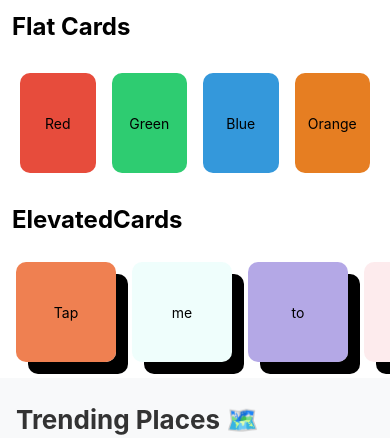
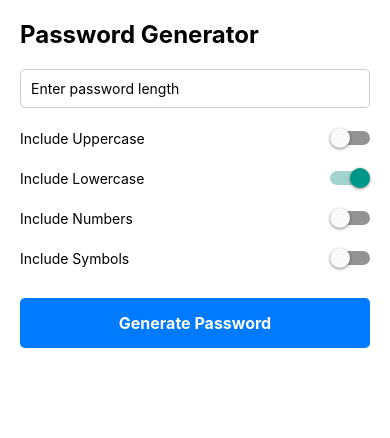
Before and after one commit to prathambhalke/Learn-React-Native-CLI, a React Native app: screen / in a window 390 px wide. Shown: the top 438 px of the page. Built offline with nearby package versions, Linux system fonts and the light colour scheme.

Commit message:
created password generator application - used formik, yup

```diff
--- a/App.tsx
+++ b/App.tsx
@@ -5,16 +5,20 @@ import ThemeToggle from './components/ThemeToggle';
 import ElevatedCards from './components/ElevatedCards';
 import FancyCard from './components/FancyCard';
 import ActionCard from './components/ActionCard';
+import ContactList from './components/ContactList';
+import Pass from './components/password_generator/Pass';
 
 function App() {
   return (
     // <ThemeToggle />
     <SafeAreaView>
       <ScrollView horizontal={false}>
-        <FlatCards />
+        {/* <FlatCards />
         <ElevatedCards />
         <FancyCard />
-        <ActionCard />
+        <ContactList />
+        <ActionCard /> */}
+        <Pass />
       </ScrollView>
     </SafeAreaView>
   );
--- /dev/null
+++ b/components/ContactList.tsx
@@ -0,0 +1,110 @@
+import { Image, ScrollView, StyleSheet, Text, View } from 'react-native';
+import React from 'react';
+
+export default function ContactList() {
+  interface ContactDataType {
+    uid: number;
+    name: string;
+    company: string;
+    imageUrl: string;
+  }
+
+  const contactData: ContactDataType[] = [
+    {
+      uid: 1,
+      name: 'Prathamesh Bhalke',
+      company: 'HMX Media',
+      imageUrl: 'https://via.placeholder.com/100',
+    },
+    {
+      uid: 2,
+      name: 'Aman Mulnai',
+      company: 'RazorPay',
+      imageUrl: 'https://media.licdn.com/dms/image/v2/D4D03AQGK26wheX3e8w/profile-displayphoto-shrink_400_400/B4DZO6VAV6GUAg-/0/1733997889360?e=1740614400&v=beta&t=KKUfQp9lBqWqSUs0-fFksEe0KY6AcSv0W7OUaG3jxxo',
+    },
+    {
+      uid: 3,
+      name: 'Ganesh Nagargoje',
+      company: 'RazorPay',
+      imageUrl: 'https://via.placeholder.com/100',
+    },
+    {
+      uid: 4,
+      name: 'Vaibhav Matere',
+      company: 'Siemens',
+      imageUrl: 'https://via.placeholder.com/100',
+    },
+    {
+      uid: 5,
+      name: 'Preeti Wadhwani',
+      company: 'Red Hat',
+      imageUrl: 'https://via.placeholder.com/100',
+    },
+  ];
+
+  return (
+    <View style={styles.container}>
+      <Text style={styles.headingText}>Contact List</Text>
+      <ScrollView style={styles.scrollContainer}>
+        {contactData.map(({ uid, name, company, imageUrl }) => (
+          <View key={uid} style={styles.card}>
+            <Image
+              source={{ uri: imageUrl }}
+              style={styles.image}
+              accessibilityLabel={`Image of ${name}`}
+            />
+            <View>
+            <Text style={styles.userName}>{name}</Text>
+            <Text style={styles.userCompany}>{company}</Text>
+            </View>
+          </View>
+        ))}
+      </ScrollView>
+    </View>
+  );
+}
+
+const styles = StyleSheet.create({
+  container: {
+    flex: 1,
+    backgroundColor: '#f8f9fa',
+    padding: 16,
+  },
+  headingText: {
+    fontSize: 26,
+    fontWeight: 'bold',
+    paddingVertical: 10,
+    color: '#333',
+  },
+  scrollContainer: {
+    flex: 1,
+  },
+  card: {
+    flexDirection: 'row',
+    alignItems: 'center',
+    padding: 16,
+    backgroundColor: '#8B5DFF',
+    borderRadius: 8,
+    marginBottom: 8,
+    shadowColor: '#000',
+    shadowOpacity: 0.1,
+    shadowOffset: { width: 0, height: 2 },
+    shadowRadius: 4,
+    elevation: 2,
+  },
+  image: {
+    width: 50,
+    height: 50,
+    borderRadius: 25,
+    marginRight: 16,
+    borderColor:"#000"
+  },
+  userName: {
+    fontSize: 18,
+    fontWeight: '600',
+  },
+  userCompany: {
+    fontSize: 16,
+    color: '#fff',
+  },
+});
--- /dev/null
+++ b/components/password_generator/Pass.tsx
@@ -0,0 +1,189 @@
+import React, {useState} from 'react';
+import {StyleSheet, Text, TextInput, View, TouchableOpacity, Switch, Alert} from 'react-native';
+import {Formik} from 'formik';
+import * as Yup from 'yup';
+
+// Validation schema using Yup
+const passwordSchema = Yup.object().shape({
+  passwordLength: Yup.number()
+    .min(4, 'Should be minimum of 4 characters')
+    .max(16, 'Should be maximum of 16 characters')
+    .required('Length is required'),
+});
+
+export default function Pass() {
+  const [password, setPassword] = useState('');
+  const [isPasswordGenerated, setIsPasswordGenerated] = useState(false);
+  const [lowercase, setLowercase] = useState(true);
+  const [uppercase, setUppercase] = useState(false);
+  const [symbols, setSymbols] = useState(false);
+  const [numbers, setNumbers] = useState(false);
+
+  const generatePasswordString = (passwordLength: number) => {
+    let characterList = '';
+
+    const uppercaseChars = 'ABCDEFGHIJKLMNOPQRSTUVWXYZ';
+    const lowercaseChars = 'abcdefghijklmnopqrstuvwxyz';
+    const allNumbers = '1234567890';
+    const allSymbols = '!@#$%^&*()_+';
+
+    if (uppercase) characterList += uppercaseChars;
+    if (lowercase) characterList += lowercaseChars;
+    if (numbers) characterList += allNumbers;
+    if (symbols) characterList += allSymbols;
+
+    if (!characterList) {
+      Alert.alert('Error', 'Please select at least one character type');
+      return;
+    }
+
+    let generatedPass = createPassword(characterList, passwordLength);
+    setPassword(generatedPass);
+    setIsPasswordGenerated(true);
+  };
+
+  const createPassword = (characters: string, passwordLength: number) => {
+    let result = '';
+    for (let i = 0; i < passwordLength; i++) {
+      let charIndex = Math.floor(Math.random() * characters.length);
+      result += characters.charAt(charIndex);
+    }
+    return result;
+  };
+
+  const resetPassword = () => {
+    setPassword('');
+    setUppercase(false);
+    setLowercase(true);
+    setSymbols(false);
+    setNumbers(false);
+    setIsPasswordGenerated(false);
+  };
+
+  return (
+    <Formik
+      initialValues={{passwordLength: ''}}
+      validationSchema={passwordSchema}
+      onSubmit={(values) => {
+        generatePasswordString(parseInt(values.passwordLength));
+      }}>
+      {({handleChange, handleBlur, handleSubmit, values, errors, touched}) => (
+        <View style={styles.container}>
+          <Text style={styles.title}>Password Generator</Text>
+
+          <TextInput
+            style={styles.input}
+            placeholder="Enter password length"
+            keyboardType="numeric"
+            onChangeText={handleChange('passwordLength')}
+            onBlur={handleBlur('passwordLength')}
+            value={values.passwordLength}
+          />
+          {errors.passwordLength && touched.passwordLength && (
+            <Text style={styles.errorText}>{errors.passwordLength}</Text>
+          )}
+
+          <View style={styles.switchRow}>
+            <Text>Include Uppercase</Text>
+            <Switch value={uppercase} onValueChange={(value) => setUppercase(value)} />
+          </View>
+
+          <View style={styles.switchRow}>
+            <Text>Include Lowercase</Text>
+            <Switch value={lowercase} onValueChange={(value) => setLowercase(value)} />
+          </View>
+
+          <View style={styles.switchRow}>
+            <Text>Include Numbers</Text>
+            <Switch value={numbers} onValueChange={(value) => setNumbers(value)} />
+          </View>
+
+          <View style={styles.switchRow}>
+            <Text>Include Symbols</Text>
+            <Switch value={symbols} onValueChange={(value) => setSymbols(value)} />
+          </View>
+
+          <TouchableOpacity style={styles.button} onPress={() => handleSubmit()}>
+            <Text style={styles.buttonText}>Generate Password</Text>
+          </TouchableOpacity>
+
+          {isPasswordGenerated && (
+            <View style={styles.resultContainer}>
+              <Text style={styles.resultText}>Generated Password:</Text>
+              <Text style={styles.password}>{password}</Text>
+              <TouchableOpacity style={styles.resetButton} onPress={resetPassword}>
+                <Text style={styles.resetButtonText}>Reset</Text>
+              </TouchableOpacity>
+            </View>
+          )}
+        </View>
+      )}
+    </Formik>
+  );
+}
+
+const styles = StyleSheet.create({
+  container: {
+    flex: 1,
+    padding: 20,
+    backgroundColor: '#fff',
+  },
+  title: {
+    fontSize: 24,
+    fontWeight: 'bold',
+    marginBottom: 20,
+  },
+  input: {
+    borderWidth: 1,
+    borderColor: '#ccc',
+    borderRadius: 5,
+    padding: 10,
+    marginBottom: 10,
+  },
+  errorText: {
+    color: 'red',
+    marginBottom: 10,
+  },
+  switchRow: {
+    flexDirection: 'row',
+    justifyContent: 'space-between',
+    alignItems: 'center',
+    marginVertical: 10,
+  },
+  button: {
+    backgroundColor: '#007BFF',
+    padding: 15,
+    borderRadius: 5,
+    alignItems: 'center',
+    marginVertical: 20,
+  },
+  buttonText: {
+    color: '#fff',
+    fontSize: 16,
+    fontWeight: 'bold',
+  },
+  resultContainer: {
+    marginTop: 20,
+    alignItems: 'center',
+  },
+  resultText: {
+    fontSize: 18,
+    fontWeight: 'bold',
+  },
+  password: {
+    fontSize: 16,
+    marginVertical: 10,
+    color: '#333',
+    fontWeight: 'bold',
+  },
+  resetButton: {
+    marginTop: 10,
+    backgroundColor: '#FF5733',
+    padding: 10,
+    borderRadius: 5,
+  },
+  resetButtonText: {
+    color: '#fff',
+    fontSize: 16,
+  },
+});
--- a/package.json
+++ b/package.json
@@ -10,8 +10,10 @@
     "test": "jest"
   },
   "dependencies": {
+    "formik": "^2.4.6",
     "react": "18.3.1",
-    "react-native": "0.76.2"
+    "react-native": "0.76.2",
+    "yup": "^1.6.1"
   },
   "devDependencies": {
     "@babel/core": "^7.25.2",
```
Also changed, not shown: 1 other file (tests, documents, lock files or other folders).
